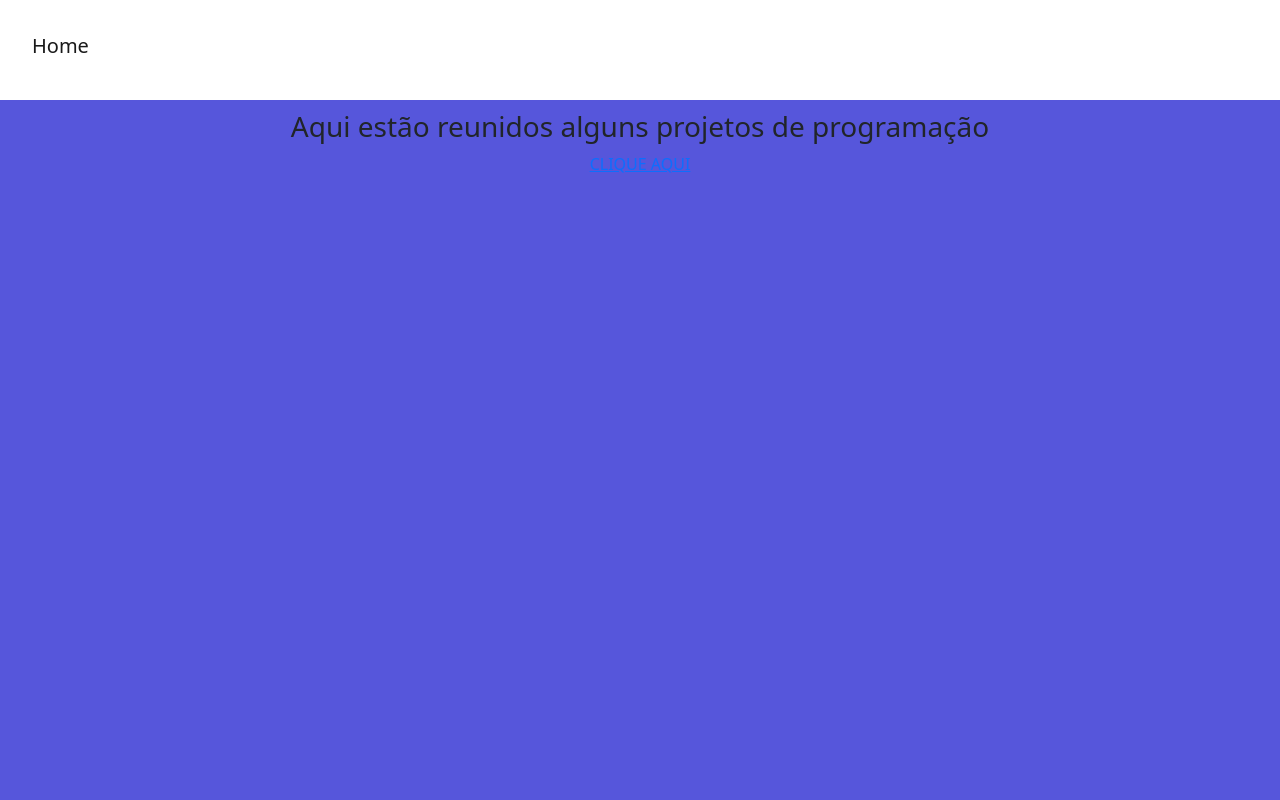
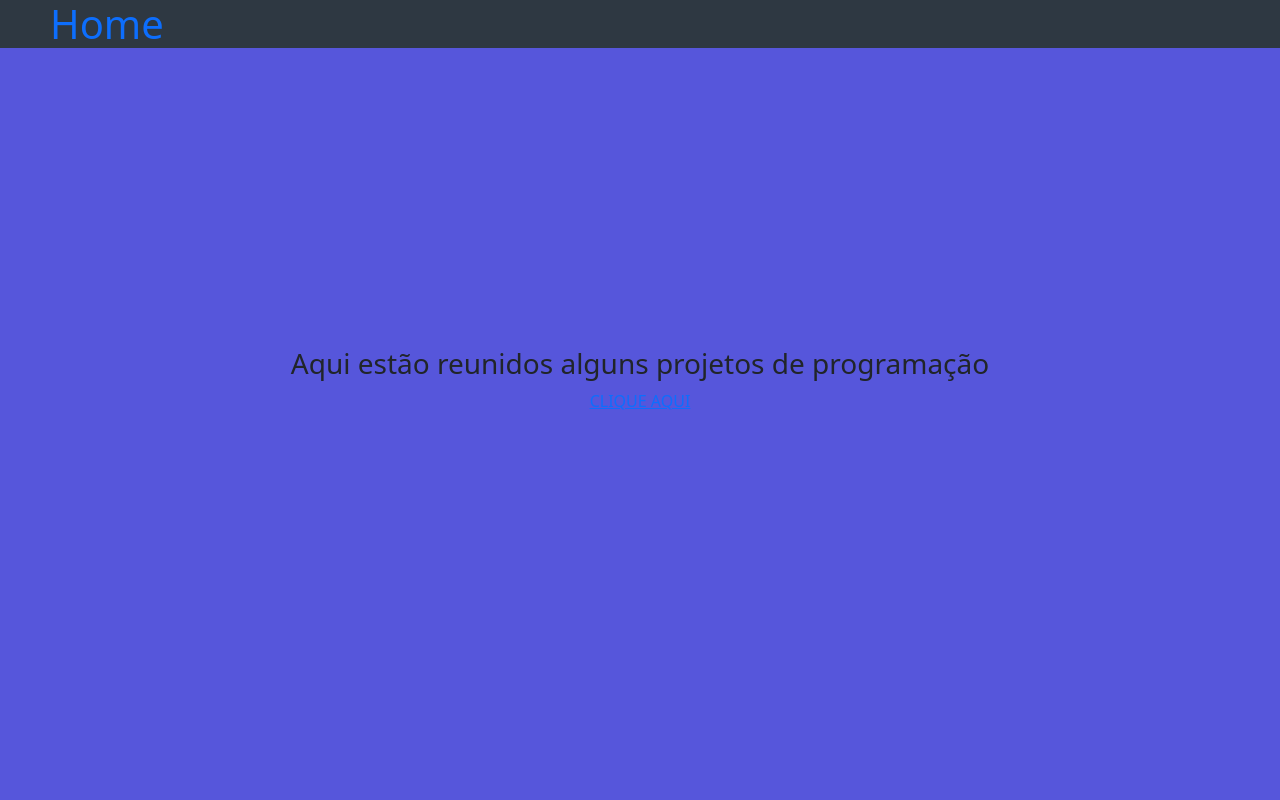
Before and after one commit to greicema/greice-programa, a plain HTML site: page index.html in a window 1280 px wide. Shown: the top 800 px of the page. Drawn offline with Linux system fonts and the light colour scheme.

Commit message:
detalhes de exibição e header

```diff
--- a/assets/css/style.css
+++ b/assets/css/style.css
@@ -1,3 +1,30 @@
+#header {
+    background: #2e3842;
+    height: 3em;
+    left: 0;
+    line-height: 3em;
+    position: fixed;
+    top: 0;
+    width: 100%;
+    z-index: 10000;
+}
+
+#header h1 {
+    height: inherit;
+    left: 1.25em;
+    line-height: inherit;
+    position: absolute;
+    top: 0;
+}
+
+#header h1 a {
+    border: 0;
+    display: block;
+    height: inherit;
+    line-height: inherit;
+    text-decoration: none;
+}
+
 .navbar {
     padding-left: 32px;
     top: 16px;
@@ -5,11 +32,25 @@
 }
 
 .first-page {
+    display: flex;
+    background-color: rgb(86, 86, 219);
+    flex-direction: column;
+    justify-content: center;
+    cursor: default;
     height: 100vh;
-    background-color: rgb(86, 86, 219);
+    min-height: 35em;
+    overflow: hidden;
+    position: relative;
+    text-align: center;
+}
+
+.first-page h3 a {
+    position: relative;
+    padding-top: 1000px;
 }
 
 #biografia {
+    padding: 6em 0 4em 0;
     background-color: bisque;
     height: 100vh;
 }
--- a/index.html
+++ b/index.html
@@ -14,14 +14,16 @@
 
 <body>
 
-    <nav class="navbar navbar-expand-lg navbar-light margin">
-        <a class="navbar-brand me-auto mb-2 mb-lg-0 text-center" href="#">Home</a>
-    </nav>
+    <header id="header" class="alt">
+        <h1>
+            <a href="#">Home</a>
+        </h1>
+    </header>
 
-    <section id="firstpage">
+    <section id="firstpage ">
         <div class="container-fluid first-page text-center margin">
             <h3>Aqui estão reunidos alguns projetos de programação</h3>
-            <a href="#biografia">CLIQUE AQUI</a>
+            <a href="#biografia ">CLIQUE AQUI</a>
             <!--ícone de seta-->
         </div>
     </section>
@@ -34,30 +36,30 @@
         </div>
     </section>
 
-    <section class="trabalhos d-block">
-        <div class="container-fluid job margin">
-            <div class="container">
-                <div class="row">
-                    <div class="cols-lg-6">
-                        <img src="img/pic01.jpg" class="img-fluid rounded float-start image" width="400" height="400" alt="job1">
-                        <div class="conteudo">
+    <section class="trabalhos d-block ">
+        <div class="container-fluid job margin ">
+            <div class="container ">
+                <div class="row ">
+                    <div class="cols-lg-6 ">
+                        <img src="img/pic01.jpg " class="img-fluid rounded float-start image " width="400 " height="400 " alt="job1 ">
+                        <div class="conteudo ">
                             <h3>Space Shooter</h3>
                             <p>Cópia do jogo Space Shooter. Este projeto foi realizado durante aula na Digital Innovation One. Possíveis atualizações: Sistema de sons; aprimorar combate; tela de Game Over. Clique abaixo e veja mais.</p>
-                            <a class="projeto" href="https://www.bluebus.com.br/calor-use-esse-ventilador-virtual-quem-sabe-resolve-o-problema/">Space Shooter - cópia</a>
+                            <a class="projeto " href="https://www.bluebus.com.br/calor-use-esse-ventilador-virtual-quem-sabe-resolve-o-problema/ ">Space Shooter - cópia</a>
                         </div>
 
                     </div>
                 </div>
             </div>
 
-            <div class="container">
-                <div class="row">
-                    <div class="cols-lg-6">
-                        <img src="img/pic01.jpg" class="img-fluid rounded float-end image" width="400" height="400" alt="job2">
-                        <div class="conteudo">
+            <div class="container ">
+                <div class="row ">
+                    <div class="cols-lg-6 ">
+                        <img src="img/pic01.jpg " class="img-fluid rounded float-end image " width="400 " height="400 " alt="job2 ">
+                        <div class="conteudo ">
                             <h3>Genius</h3>
                             <p>Cópia do jogo Genius. Este projeto foi realizado durante aula na Digital Innovation One. Possíveis atualizações: Sistema de sons; tela de Start e Game Over. Clique abaixo e veja mais.</p>
-                            <a class="projeto" href="google.com">Genius - Cópia</a>
+                            <a class="projeto " href="google.com ">Genius - Cópia</a>
                         </div>
 
                     </div>
@@ -66,11 +68,12 @@
         </div>
     </section>
 
-    <footer class="container-fluid text-center bg-footer margin">
+    <footer class="container-fluid text-center bg-footer margin ">
         <p>Desenvolvido por Greice Mara</p>
     </footer>
 
     <script src="assets/js/script.js"></script>
+
 </body>
 
 </html>
```
Also changed, not shown: anotações.txt.
